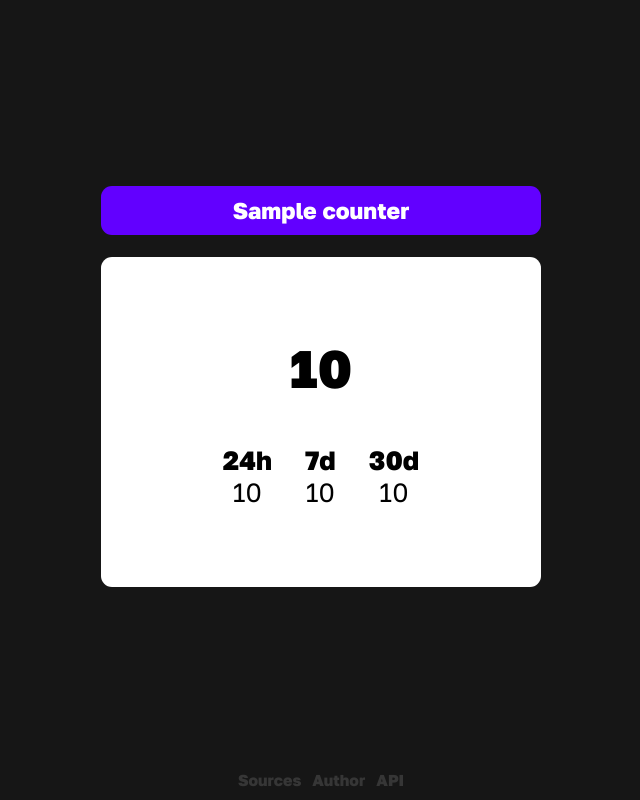
After one commit to btlesss/web-counter, a FastAPI app: template app/templates/counter.html in a window 1280 px wide. The commit adds this page. Shown: the whole page, without its empty margins (319-959 px from the left). Run offline with FastAPI, Linux system fonts and the light colour scheme; the template is opened without the code that fills it: most values are stand-ins (such as "Sample title", 1, 10 or a date in 2020); some libraries are stand-ins or nearby versions.

Commit message:
thousands separator, counter view

```diff
--- a/app/routers/frontend.py
+++ b/app/routers/frontend.py
@@ -2,10 +2,16 @@ from fastapi import APIRouter, Request
 from fastapi.responses import HTMLResponse
 from fastapi.templating import Jinja2Templates
 
-from utils import RedisDB, group_from_redis
-from dtypes import RedisCounter, Counter, RedisGroup, Group
+from utils import RedisDB, group_from_redis, counter_from_redis
+from dtypes import RedisCounter, Counter, RedisGroup, Group, CounterTimings
 
 templates = Jinja2Templates(directory="templates")
+
+def pretty_number(input):
+    """Custom filter"""
+    return "{:,}".format(input)
+
+templates.env.filters["pretty"] = pretty_number
 
 router = APIRouter(
     tags=["user interface"]
@@ -26,4 +32,11 @@ async def view_group(request: Request, group_id: str):
 
 @router.get("/count/{counter_id}", response_class=HTMLResponse, tags=["user interface"])
 async def view_counter(request: Request, counter_id: str):
-    return templates.TemplateResponse(name="counter.html", context={"request": request})
+    async with RedisDB() as db:
+        counter_raw = await db.hgetall(f"counter:{counter_id}")
+        if counter_raw == {}:
+            counter = Counter(name="Counter not found", value=0, timings=CounterTimings())
+        else:
+            counter = await counter_from_redis(RedisCounter(**counter_raw), db)
+
+    return templates.TemplateResponse(name="counter.html", context={"request": request, "counter": counter})
--- /dev/null
+++ b/app/static/css/counter.css
@@ -0,0 +1,22 @@
+section.body {
+    display: flex;
+    flex-direction: column;
+    align-items: center;
+    justify-content: center;
+    font-size: 1.5em;
+    height: 300px;
+}
+.total {
+    font-size: 2em;
+    margin-top: 0;
+}
+.timings {
+    display: flex;
+    gap: 30px;
+    flex-wrap: wrap;
+}
+.timing {
+    display: flex;
+    flex-direction: column;
+    align-items: center;
+}
--- a/app/templates/base.html
+++ b/app/templates/base.html
@@ -5,9 +5,10 @@
     <meta name="viewport" content="width=device-width, initial-scale=1.0">
     <title></title>
     <link href="https://fonts.googleapis.com/css2?family=Golos+Text:wght@400;600;800&display=swap" rel="stylesheet">
-    <link rel="stylesheet" href="/static/css/base.css">
     <meta name="theme-color" content="#6200ff" media="(prefers-color-scheme: light)">
     <meta name="theme-color" content="#161616" media="(prefers-color-scheme: dark)">
+    <link rel="stylesheet" href="/static/css/base.css">
+    {% block styles %}{% endblock %}
     <link rel="stylesheet" href="https://cdn.jsdelivr.net/npm/simple-scrollbar@latest/simple-scrollbar.css">
 </head>
 <body>
@@ -15,7 +16,7 @@
         <section class="header">
             {% block head %}{% endblock %}
         </section>
-        <section class="body" ss-container>
+        <section class="body">
             {% block body %}{% endblock %}
         </section>
         <section class="footer">
--- /dev/null
+++ b/app/templates/counter.html
@@ -0,0 +1,35 @@
+{% extends "base.html" %}
+{% block styles %}
+<link rel="stylesheet" href="/static/css/counter.css">
+{% endblock %}
+{% block head %}
+<a>{{ counter.name }}</a>
+{% endblock %}
+{% block body %}
+<h1 class="total">{{ counter.value | pretty }}</h1>
+<div class="timings">
+    <div class="timing">
+        <b>24h</b>
+        <a>{{ counter.timings.per24h | pretty }}</a>
+    </div>
+    <div class="timing">
+        <b>7d</b>
+        <a>{{ counter.timings.per7d | pretty }}</a>
+    </div>
+    <div class="timing">
+        <b>30d</b>
+        <a>{{ counter.timings.per30d | pretty }}</a>
+    </div>
+</div>
+{% endblock %}
+{% block scripts %}
+<script>
+    const tbl=document.querySelector("#tbl");
+    tbl.querySelectorAll('thead > th').forEach(th => th.addEventListener('click', (() => {
+        const tbody = tbl.querySelector('tbody');
+        Array.from(tbody.querySelectorAll('tr'))
+            .sort(comparer(Array.from(th.parentNode.children).indexOf(th), this.asc = !this.asc))
+            .forEach(tr => tbody.appendChild(tr));
+    })));
+</script>
+{% endblock %}
```
Also changed, not shown: app/static/css/base.css (+0 -48 lines), app/static/css/group.css (added, +52 -0 lines), app/templates/group.html (+11 -1 lines).
